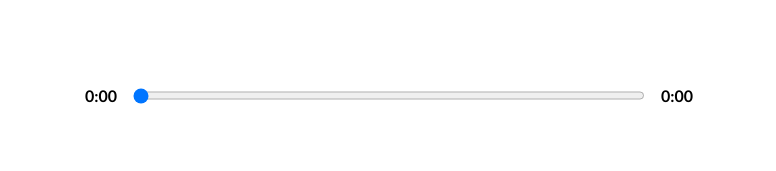
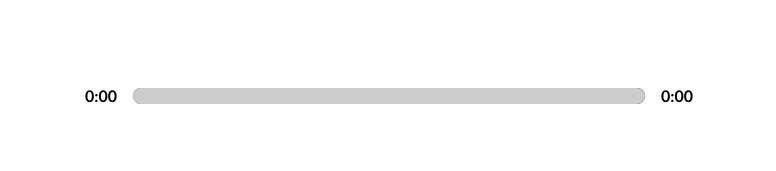
Before and after one commit to Abdul-SamadSaleem/music-player, a React (Create React App) app: page / in a window 1280 px wide. Shown: the part 490-661 px from the top of the page, without its empty margins (251-1027 px from the left). Built offline with nearby package versions, Linux system fonts and the light colour scheme.

Commit message:
styling done for the custom scroll bar

```diff
--- a/src/App.js
+++ b/src/App.js
@@ -20,14 +20,20 @@ const App = () => {
   const [isPlaying, setIsPlaying] = useState(false);
   const [songInfo, setSongInfo] = useState({
     currentTime: 0,
-    duration: 0
+    duration: 0,
+    animationPercentage: 0
 });
 const [libraryStatus, setLibraryStatus] = useState(false);
 
 const timeUpdateHandler = (e) => {
-  const current = e.target.currentTime
-  const duration = e.target.duration
-  setSongInfo({...songInfo, currentTime: current, duration})
+  const current = e.target.currentTime;
+  const duration = e.target.duration;
+  // calculate percentage
+  const roundedCurrent = Math.round(current);
+  const roundedDuration = Math.round(duration);
+  const animation = Math.round((roundedCurrent / roundedDuration) * 100)
+
+  setSongInfo({...songInfo, currentTime: current, duration, animationPercentage: animation})
   }
 
   return (
--- a/src/Components/Player.js
+++ b/src/Components/Player.js
@@ -60,11 +60,21 @@ const skipTrackHandler = (direction) => {
  }
 playAudio(isPlaying, audioRef)
 }
+
+// Add the styles
+const trackAnim = {
+  transform: `translateX(${songInfo.animationPercentage}%)`
+}
+
+
     return (
         <div className="player">
             <div className="time-control">
                 <p>{getTime(songInfo.currentTime)}</p>
+                <div style={{background: `linear-gradient(to right, ${currentSong.color[0]},${currentSong.color[1]})`,}} className="track">
                 <input min={0} max={songInfo.duration || 0} value={songInfo.currentTime} onChange={dragHandler} type="range"/>
+                <div style={trackAnim} className="animate-track"></div>
+                </div>
                 <p>{songInfo.duration ? getTime(songInfo.duration) : "0:00"}</p>
             </div>
             <div className="play-control">
--- a/src/Styles/_player.scss
+++ b/src/Styles/_player.scss
@@ -9,10 +9,13 @@
 .time-control {
   width: 50%;
   display: flex;
+  align-items: center;
   // same as .time-control input {}
   input {
     width: 100%;
-    padding: 1rem 0rem;
+    -webkit-appearance: none;
+    background: transparent;
+    cursor: pointer;
   }
   // same as .time-control p {}
   p {
@@ -32,3 +35,33 @@
     cursor: pointer;
   }
 }
+
+input[type="range"]:focus {
+  outline: none;
+}
+
+input[type="range"]::-webkit-slider-thumb {
+  -webkit-appearance: none;
+  height: 16px;
+  width: 16px;
+}
+
+.track {
+  background: lightblue;
+  width: 100%;
+  height: 1rem;
+  position: relative;
+  border-radius: 1rem;
+  overflow: hidden;
+}
+
+.animate-track {
+  background: rgb(204, 204, 204);
+  width: 100%;
+  height: 100%;
+  position: absolute;
+  top: 0;
+  left: 0;
+  transform: translateX(00%);
+  pointer-events: none;
+}
```
